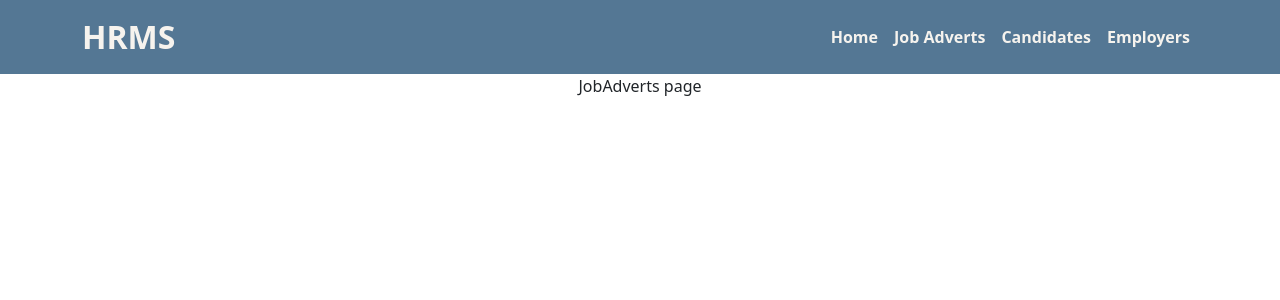
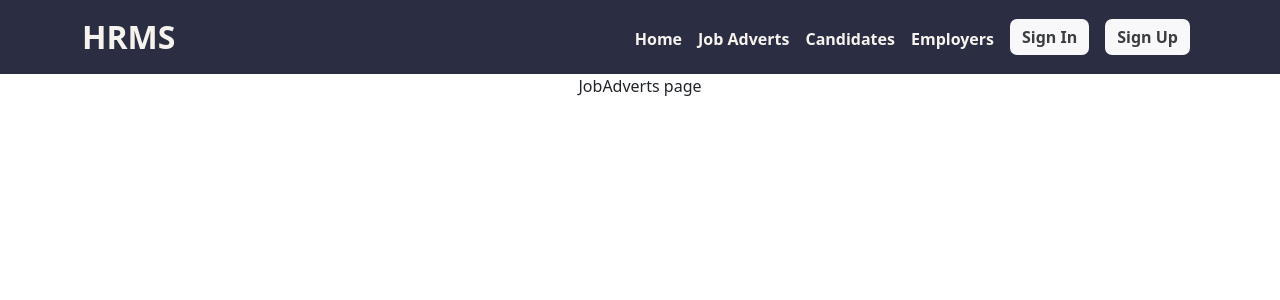
Before and after one commit to sdkmen/HRMS-Frontend, a React (Create React App) app: page /jobadverts in a window 1280 px wide. Shown: the top 300 px of the page. Built offline with nearby package versions, Linux system fonts and the light colour scheme.

Commit message:
Change Some Colors

```diff
--- a/src/components/Jumbotron/index.js
+++ b/src/components/Jumbotron/index.js
@@ -11,7 +11,7 @@ const Jumbotron = () => {
       <div>
         <Title>
           <Container>
-            <h1 className="text-center align-center fw-bold">Human Resources Management System</h1>
+            <h1 className="text-center align-center fw-bold">Welcome to Human Resources Management System</h1>
             <p className="text-center fw-light mt-5">
               Lorem ipsum dolor sit amet, consectetur adipiscing elit. Morbi volutpat diam lectus, ac consequat purus volutpat eget. Suspendisse ultricies, magna dignissim eleifend hendrerit, magna turpis fringilla velit, vel consequat dui magna ac neque. Cras interdum ligula vitae lacus mattis sodales vel interdum purus. Lorem ipsum dolor sit amet, consectetur adipiscing elit. Morbi volutpat diam lectus, ac consequat purus volutpat eget.
             </p>
@@ -19,13 +19,13 @@ const Jumbotron = () => {
         </Title>
         <ButtonGroup className="mt-5">
           <Link to="/jobadverts">
-            <Button className="m-3" variant="light">Job Adverts</Button>
+            <Button className="m-3 button" variant="light">Job Adverts</Button>
           </Link>
           <Link to="/candidates">
-            <Button className="m-3" variant="light">Candidates</Button>
+            <Button className="m-3 button" variant="light">Candidates</Button>
           </Link>
           <Link to="/employers">
-            <Button className="m-3" variant="light">Employers</Button>
+            <Button className="m-3 button" variant="light">Employers</Button>
           </Link>
         </ButtonGroup>
       </div>
--- a/src/components/Jumbotron/style.js
+++ b/src/components/Jumbotron/style.js
@@ -2,7 +2,7 @@ import styled from "styled-components";
 import interview from "../../assets/interview.jpg"
 
 export const Jumbo = styled.div`
-height: 865px;
+height: 895px;
 width: 100%;
 background-size: cover;
 background-repeat: no-repeat;
@@ -18,4 +18,15 @@ z-index: 1;
 padding-top: 30vh;
 `
 
-export const ButtonGroup = styled.div``
+export const ButtonGroup = styled.div`
+.button{
+  background-color: #f8f7f9;
+  border:0px;
+  font-weight: bold;
+  &:hover {
+    background-color: #7e6551;
+    color: #f8f7f9;
+    transition: .3s all ease-in-out;
+  }
+}
+`
--- a/src/components/Navi/index.js
+++ b/src/components/Navi/index.js
@@ -1,21 +1,39 @@
 import React from 'react'
-import { Navbar, Nav, Container } from 'react-bootstrap'
+import { Navbar, Nav, Container, Button } from 'react-bootstrap'
 import { Styles } from './style'
 
 const Menu = () => {
   return (
     <div>
       <Styles>
-        <Navbar>
+        <Navbar expand="lg">
           <Container>
             <Navbar.Brand href="/">HRMS</Navbar.Brand>
-            <Navbar.Toggle aria-controls="basic-navbar-nav"/>
+            <Navbar.Toggle className="navbar-toggle" aria-controls="basic-navbar-nav" />
             <Navbar.Collapse id="basic-navbar-nav">
               <Nav className="ms-auto">
-                <Nav.Item><Nav.Link href="/">Home</Nav.Link></Nav.Item>
-                <Nav.Item><Nav.Link href="/jobadverts">Job Adverts</Nav.Link></Nav.Item>
-                <Nav.Item><Nav.Link href="/candidates">Candidates</Nav.Link></Nav.Item>
-                <Nav.Item><Nav.Link href="/employers">Employers</Nav.Link></Nav.Item>
+                <Nav.Item className="mt-2">
+                  <Nav.Link href="/">Home</Nav.Link>
+                </Nav.Item>
+                <Nav.Item className="mt-2">
+                  <Nav.Link href="/jobadverts">Job Adverts</Nav.Link>
+                </Nav.Item>
+                <Nav.Item className="mt-2">
+                  <Nav.Link href="/candidates">Candidates</Nav.Link>
+                </Nav.Item>
+                <Nav.Item className="mt-2">
+                  <Nav.Link href="/employers">Employers</Nav.Link>
+                </Nav.Item>
+                <Nav.Item>
+                  <Nav.Link href="/signin">
+                    <Button className=" button">Sign In</Button>
+                  </Nav.Link>
+                </Nav.Item>
+                <Nav.Item>
+                  <Nav.Link href="signup">
+                    <Button className=" button">Sign Up</Button>
+                  </Nav.Link>
+                </Nav.Item>
               </Nav>
             </Navbar.Collapse>
           </Container>
--- a/src/components/Navi/style.js
+++ b/src/components/Navi/style.js
@@ -13,10 +13,26 @@ export const Styles = styled.div`
   color: #F6F3EE !important;
   font-weight: bold;
   &:hover {
-    color: #C2C9CD !important;
+    color: #dda15e !important;
   }
 }
 .navbar {
-  background-color: #547794;
+  background-color: #2b2d42;
+}
+.navbar-toggle {
+  border: 0px;
+  background-color: #FFFFFF;
+}
+.button{
+  background-color: #f8f7f9;
+  color: #3b3e40;
+  font-weight: bold;
+  border: 0px;
+  border-radius: 7px;
+  &:hover{
+    background-color: #dda15e;
+    color: #fefae0;
+    transition: .5s all ease-in-out;
+  }
 }
 `
--- a/src/pages/Home.js
+++ b/src/pages/Home.js
@@ -3,12 +3,9 @@ import Jumbotron from '../components/Jumbotron'
 
 const Home = () => {
   return (
-
       <div>
         <Jumbotron />
-
       </div>
-
   )
 }
 
```
